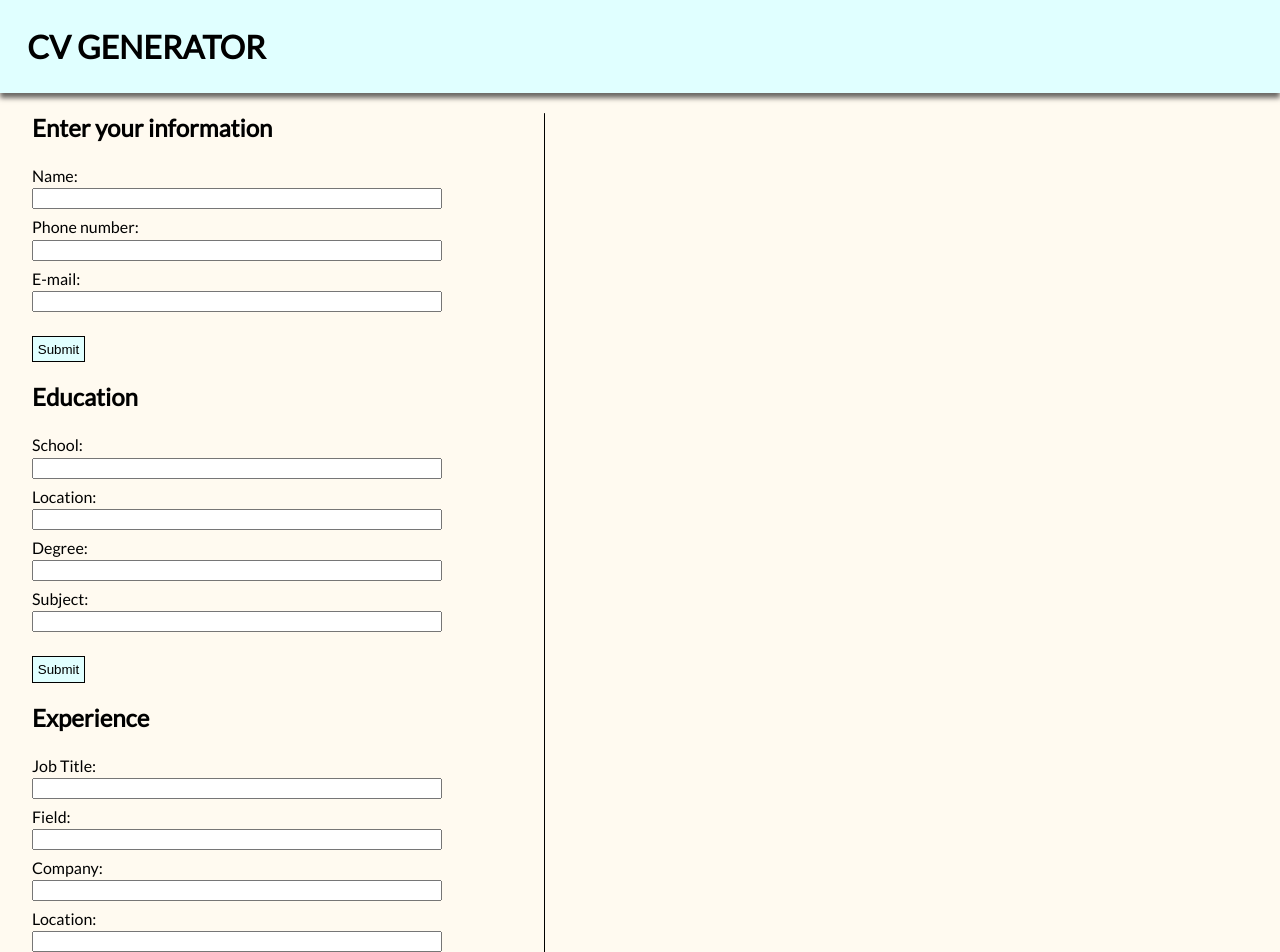
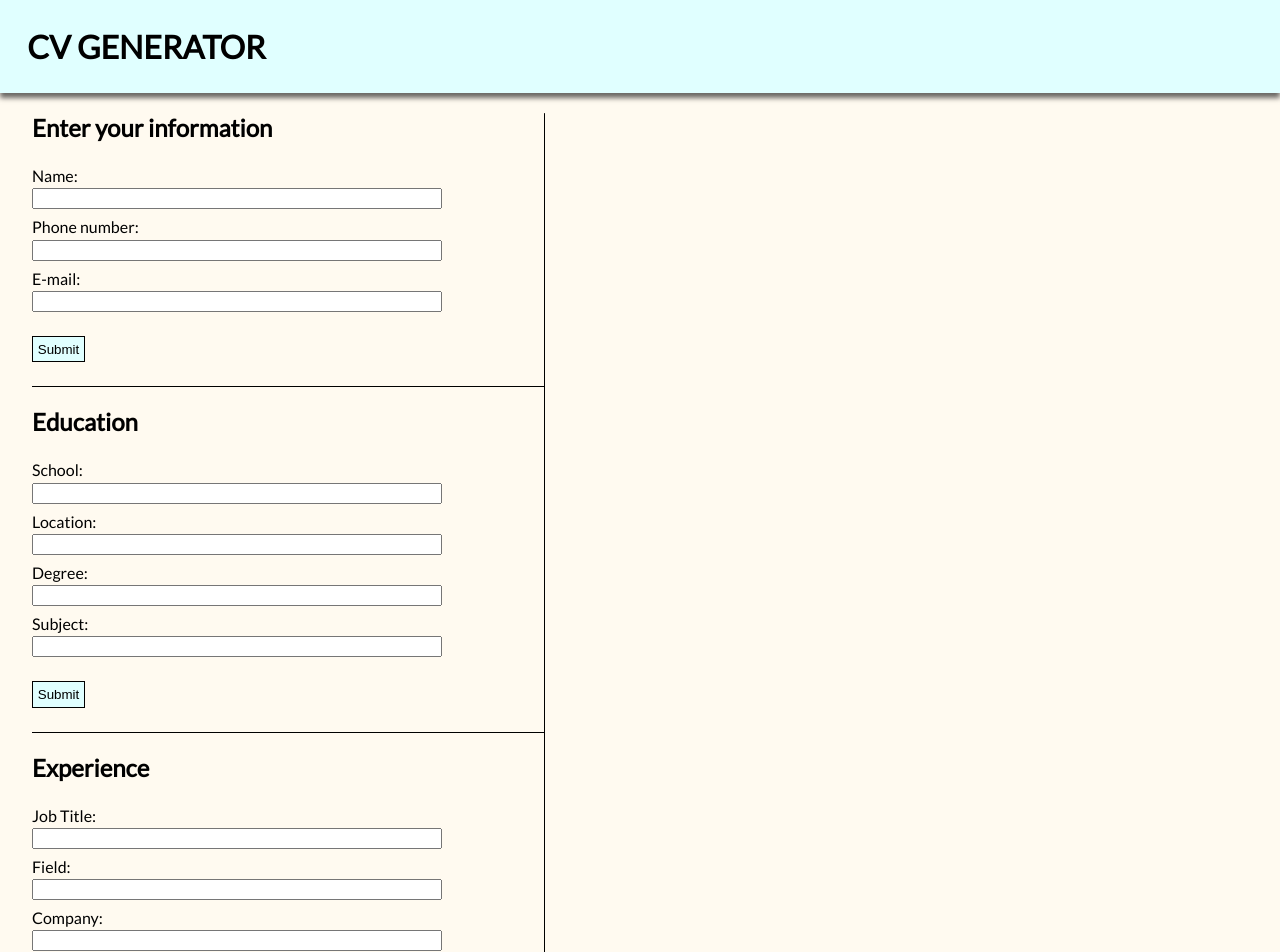
Before and after one commit to qzmp10/cv-application, a React (Create React App) app in the folder cv-project/: page / in a window 1280 px wide. Shown: the top 952 px of the page. Built offline with nearby package versions, Linux system fonts and the light colour scheme.

Commit message:
css tweaks

```diff
--- a/cv-project/src/App.css
+++ b/cv-project/src/App.css
@@ -29,11 +29,15 @@ body {
 .generalInfo {
   width: 100%;
   height: 35%;
+  border-bottom: solid 1px black;
+  padding-bottom: 1.5rem;
 }
 
 .education {
   width: 100%;
   height: 100%;
+  border-bottom: solid 1px black;
+  padding-bottom: 1.5rem;
 }
 
 .projects {
@@ -44,6 +48,8 @@ body {
 .experience {
   width: 100%;
   height: 100%;
+  border-bottom: solid 1px black;
+  padding-bottom: 1.5rem;
 }
 
 .formHeader {
--- a/cv-project/src/components/EducationForm.js
+++ b/cv-project/src/components/EducationForm.js
@@ -15,7 +15,7 @@ class EducationForm extends React.Component {
         const {submitEducation} = this.props;
 
         return(
-            <form onSubmit={submitEducation} className=''>
+            <form onSubmit={submitEducation} className='education'>
                     <h2 className = "formHeader">Education</h2>
                     <div className='inputDiv'>
                       <label htmlFor="school">School: </label>
```
